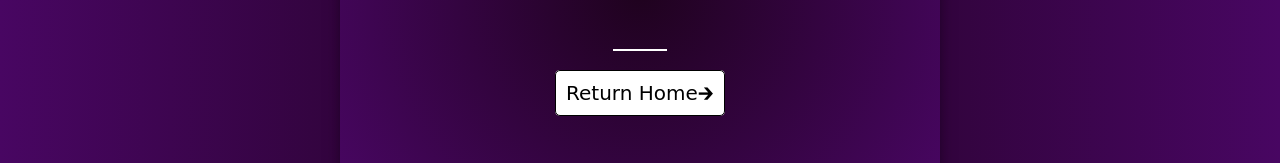
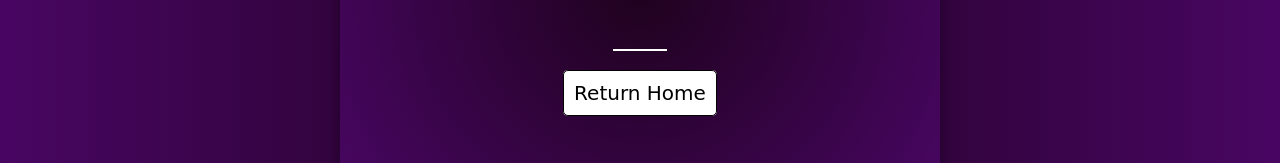
Before and after one commit to emonhossen07/iq_hunter, a plain HTML site: page pages/result.html in a window 1280 px wide. Shown: the part 408-571 px from the top of the page. Drawn offline with Linux system fonts and the light colour scheme; a web font is replaced by a local one.

Commit message:
changed returned button symbol

```diff
--- a/pages/result.html
+++ b/pages/result.html
@@ -22,7 +22,7 @@
             </div>
         </div>
         <div class="home-button">
-            <a href="../index.html">Return Home🡲</a>
+            <a href="../index.html">Return Home</a>
         </div>
     </div>
 
```
